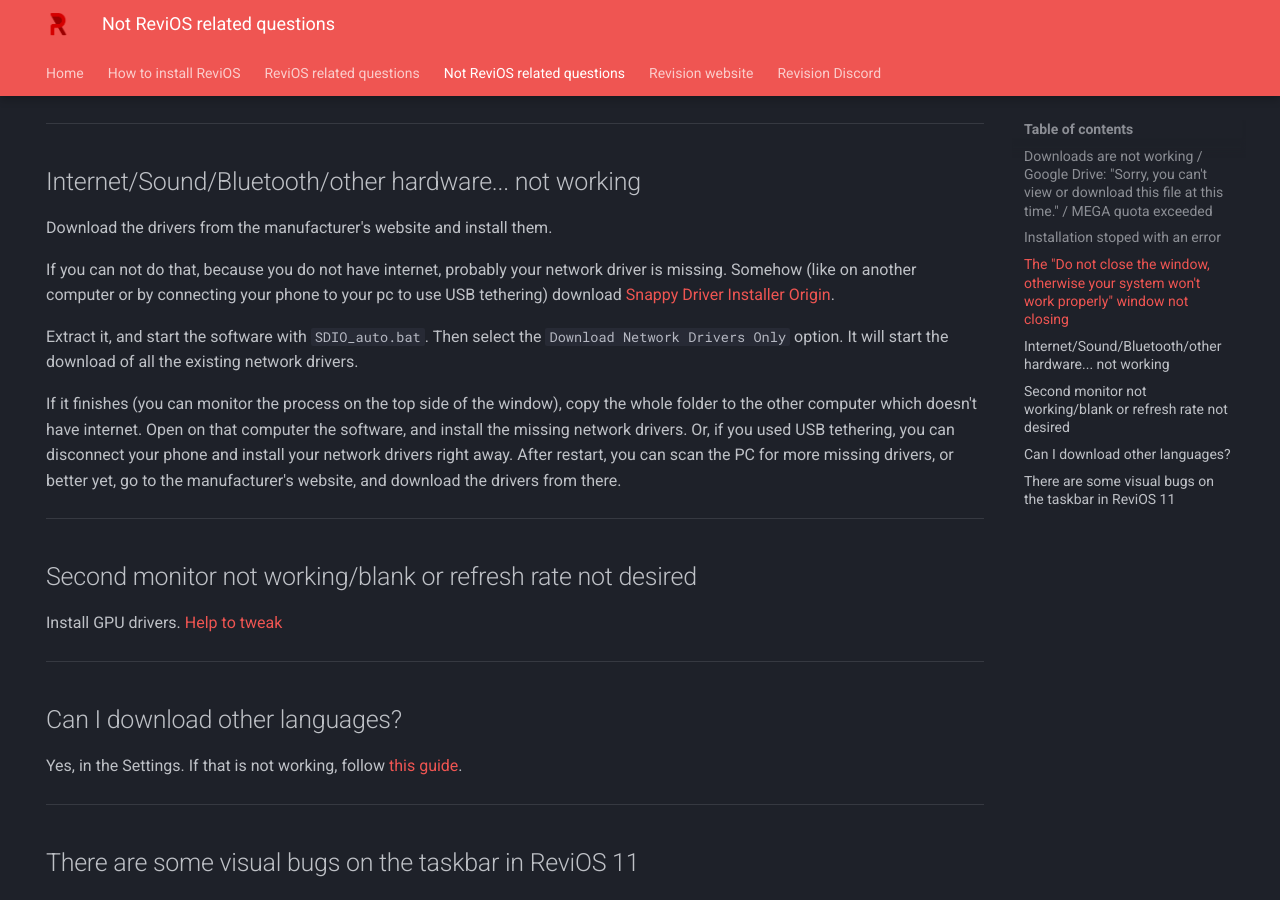
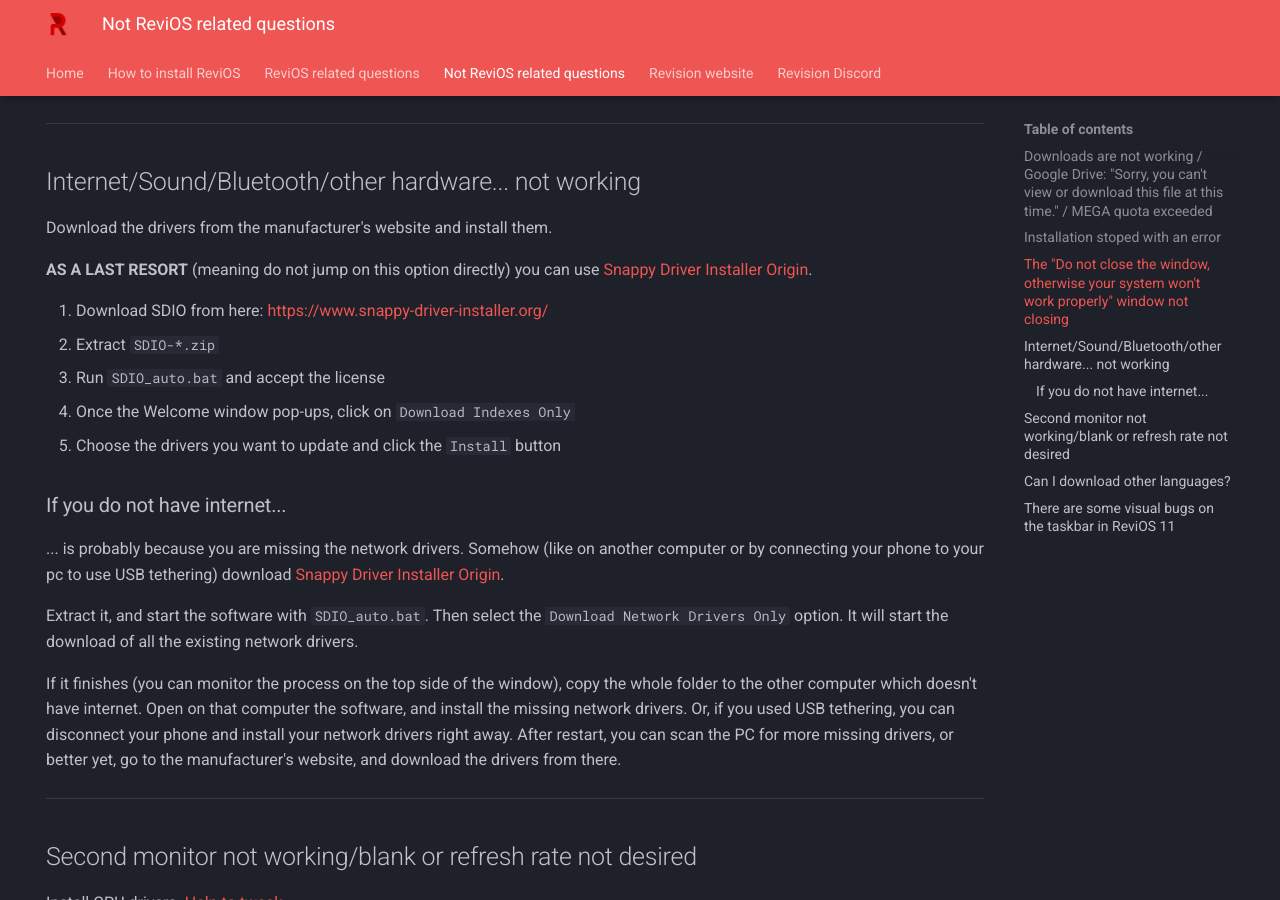
Before and after one commit to dkovacs24/ReviOS_faq, an MkDocs documentation site: the page built from docs/not-related.md, in a window 1280 px wide and 900 px high, scrolled down 587 px. Built offline with MkDocs 1.6.1 and Material for MkDocs 9.7.7, drawn with Linux system fonts in a browser that asks for light colours.

Commit message:
add irst and update drivers help

```diff
--- a/docs/not-related.md
+++ b/docs/not-related.md
@@ -28,7 +28,17 @@
 
 Download the drivers from the manufacturer's website and install them.
 
-If you can not do that, because you do not have internet, probably your network driver is missing. Somehow (like on another computer or by connecting your phone to your pc to use USB tethering) download [Snappy Driver Installer Origin](https://www.snappy-driver-installer.org/){target=_blank}.
+**AS A LAST RESORT** (meaning do not jump on this option directly) you can use [Snappy Driver Installer Origin](https://www.snappy-driver-installer.org/){target=_blank}.
+
+1. Download SDIO from here: [https://www.snappy-driver-installer.org/](https://www.snappy-driver-installer.org/)
+2. Extract `SDIO-*.zip`
+3. Run `SDIO_auto.bat` and accept the license
+4. Once the Welcome window pop-ups, click on `Download Indexes Only`
+5. Choose the drivers you want to update and click the `Install` button
+
+### If you do not have internet...
+
+... is probably because you are missing the network drivers. Somehow (like on another computer or by connecting your phone to your pc to use USB tethering) download [Snappy Driver Installer Origin](https://www.snappy-driver-installer.org/){target=_blank}.
 
 Extract it, and start the software with `SDIO_auto.bat`. Then select the `Download Network Drivers Only` option. It will start the download of all the existing network drivers.
 
```
Also changed, not shown: docs/install.md (+4 -0 lines).
